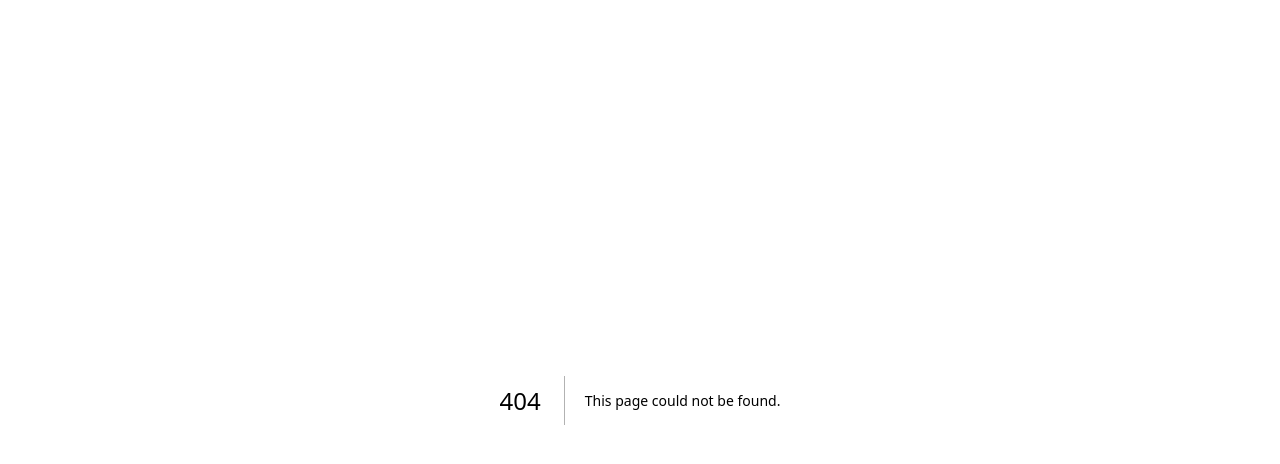
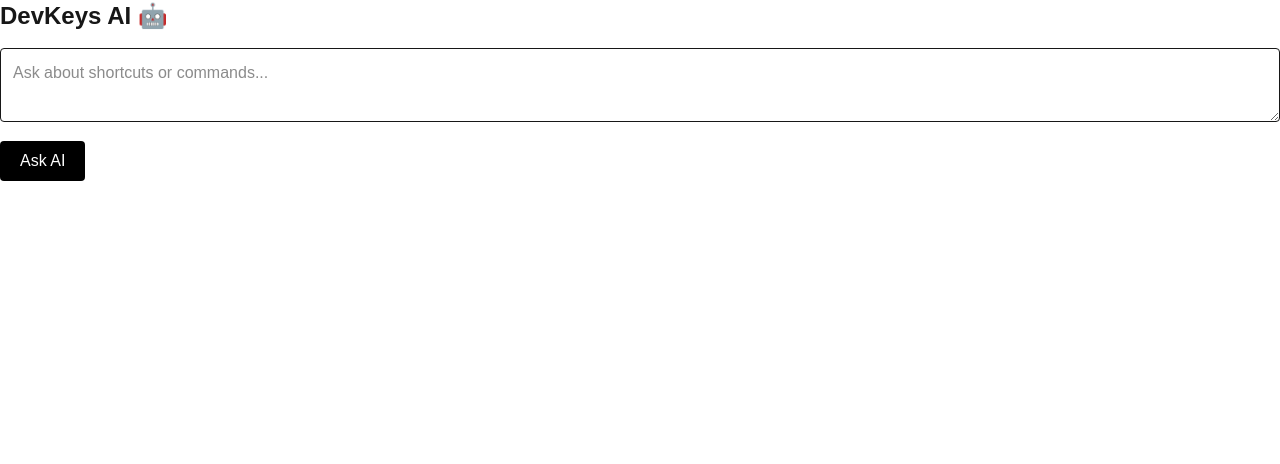
Before and after one commit to RumeshKumara/devkeys, a Next.js app: page /ai in a window 1280 px wide. Before the commit this address had no page. Shown: the top 464 px of the page. Built offline with nearby package versions, Linux system fonts and the light colour scheme.

Commit message:
Add AI interaction page and favorites component

```diff
--- /dev/null
+++ b/src/app/ai/page.tsx
@@ -0,0 +1,39 @@
+"use client";
+
+import { useState } from "react";
+
+export default function AIPage() {
+  const [prompt, setPrompt] = useState("");
+  const [answer, setAnswer] = useState("");
+
+  const askAI = async () => {
+    setAnswer("🤖 AI response will appear here...");
+  };
+
+  return (
+    <div>
+      <h1 className="text-2xl font-bold mb-4">
+        DevKeys AI 🤖
+      </h1>
+
+      <textarea
+        className="w-full border p-3 rounded"
+        placeholder="Ask about shortcuts or commands..."
+        onChange={(e) => setPrompt(e.target.value)}
+      />
+
+      <button
+        onClick={askAI}
+        className="mt-3 bg-black text-white px-5 py-2 rounded"
+      >
+        Ask AI
+      </button>
+
+      {answer && (
+        <div className="mt-6 border rounded p-4 bg-white">
+          {answer}
+        </div>
+      )}
+    </div>
+  );
+}
--- /dev/null
+++ b/src/app/favorites/page.tsx
@@ -0,0 +1,7 @@
+export default function FavoritesPage() {
+  return (
+    <h1 className="text-xl font-bold">
+      ⭐ Your Favorite Shortcuts
+    </h1>
+  );
+}
```
